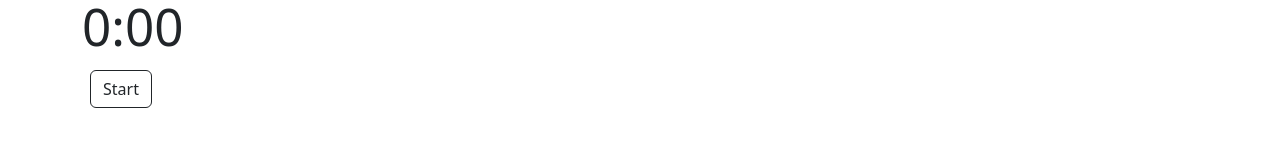
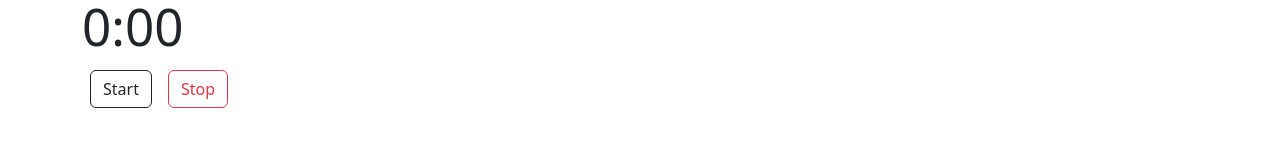
Before and after one commit to BriGuy520/math-game, a React (Vite) app: page / in a window 1280 px wide. Shown: the part 318-464 px from the top of the page. Built offline with nearby package versions, Linux system fonts and the light colour scheme.

Commit message:
fixed the formatting of timer when less than 10 seconds

```diff
--- a/src/App.tsx
+++ b/src/App.tsx
@@ -13,6 +13,7 @@ function App() {
   const [level, setLevel] = React.useState<string>("Easy");
   const [operators, setOperators] = React.useState<Array<string>>([]);
 
+  const [startTimer, setStartTimer] = React.useState<boolean>(false);
   const [timeLeft, setTimeLeft] = React.useState<number>(0);
 
 
@@ -58,20 +59,39 @@ function App() {
 
   const startGame = () => {
 
-    setTimeLeft(timeLeft - 1);
+    setStartTimer(true);
+  }
+
+  const stopGame = () => {
+
+    setTimer(0);
+    setStartTimer(false);
   }
 
   React.useEffect(() => {
-    const timerInterval = setInterval(() => {
 
-      setTimeLeft((prevTime) => prevTime - 1);
+    console.log(startTimer);
 
-    }, 1000);
+    let timerInterval: number;
 
-    if(timeLeft === 0){
+    if(startTimer){
+
+      timerInterval = setInterval(() => {
+
+        setTimeLeft((prevTime) => prevTime - 1);
+      }, 1000);
+
+    } else {
+      console.log("timer stopped");
       return () => clearInterval(timerInterval);
     }
-  }, []);
+
+    // if(timeLeft === 0){
+    //   return () => clearInterval(timerInterval);
+    // }
+
+  }, [startTimer]);
+
 
   return (
     <>
@@ -90,7 +110,7 @@ function App() {
           />
       </div>
       <div className="game-container">
-        <Game timeLeft={timeLeft} startGame={startGame} />
+        <Game timeLeft={timeLeft} startGame={startGame} stopGame={stopGame} />
       </div>
     </div>
     </>
--- a/src/components/Game.tsx
+++ b/src/components/Game.tsx
@@ -6,14 +6,17 @@ import Button from './Button';
 type GameProps = {
   timeLeft: number,
   startGame: React.MouseEventHandler<HTMLButtonElement>,
+  stopGame: React.MouseEventHandler<HTMLButtonElement>,
 }
 
-const Game = ({timeLeft, startGame}: GameProps) => {
+const Game = ({timeLeft, stopGame, startGame}: GameProps) => {
 
   return (
     <>
       <Timer timer={timeLeft} />
       <Button btnClasses={"btn-outline-dark"} handleClick={startGame}>Start</Button>
+      <Button btnClasses={"btn-outline-danger"} handleClick={stopGame}>Stop</Button>
+
     </>
   )
 }
--- a/src/components/Timer.tsx
+++ b/src/components/Timer.tsx
@@ -23,7 +23,7 @@ const Timer = ({timer}: TimerProps) => {
             }
         }
 
-        return `${minutes}:${seconds === 0 ? '00' : seconds}`;
+        return `${minutes}:${seconds === 0 ? '00' : (seconds < 10 ? '0' + seconds : seconds)}`;
     }
 
 
```
